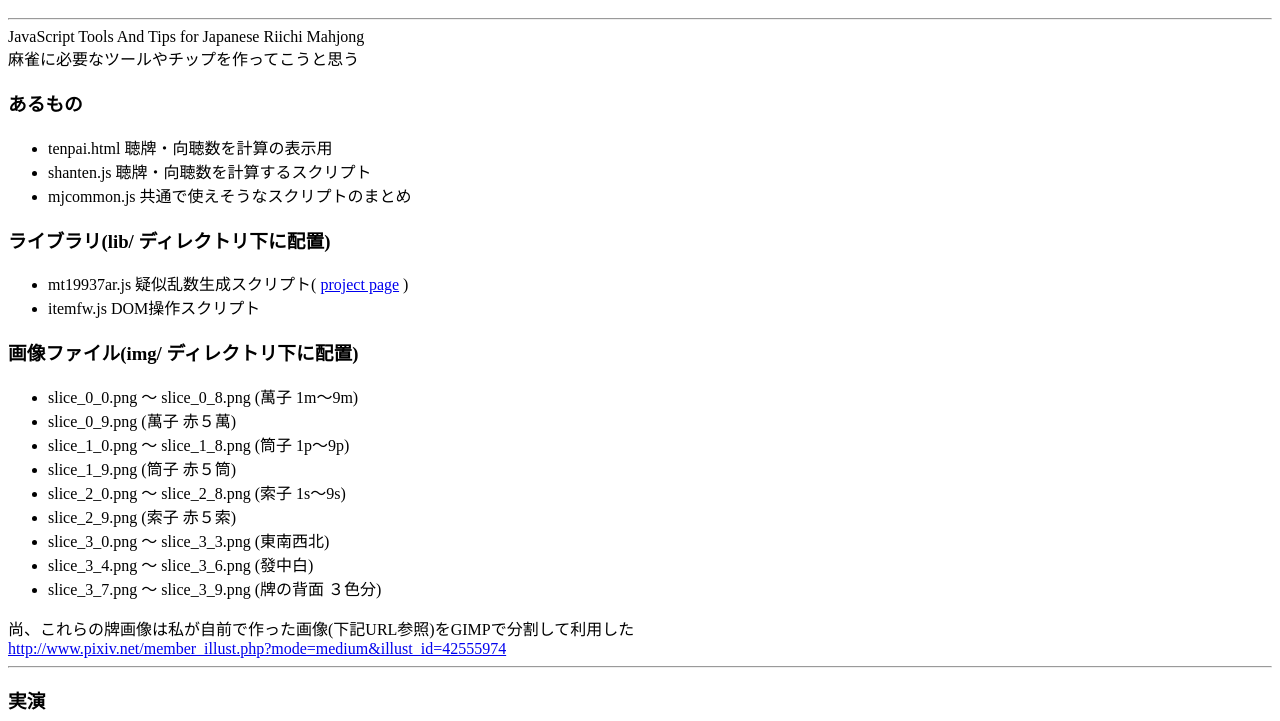
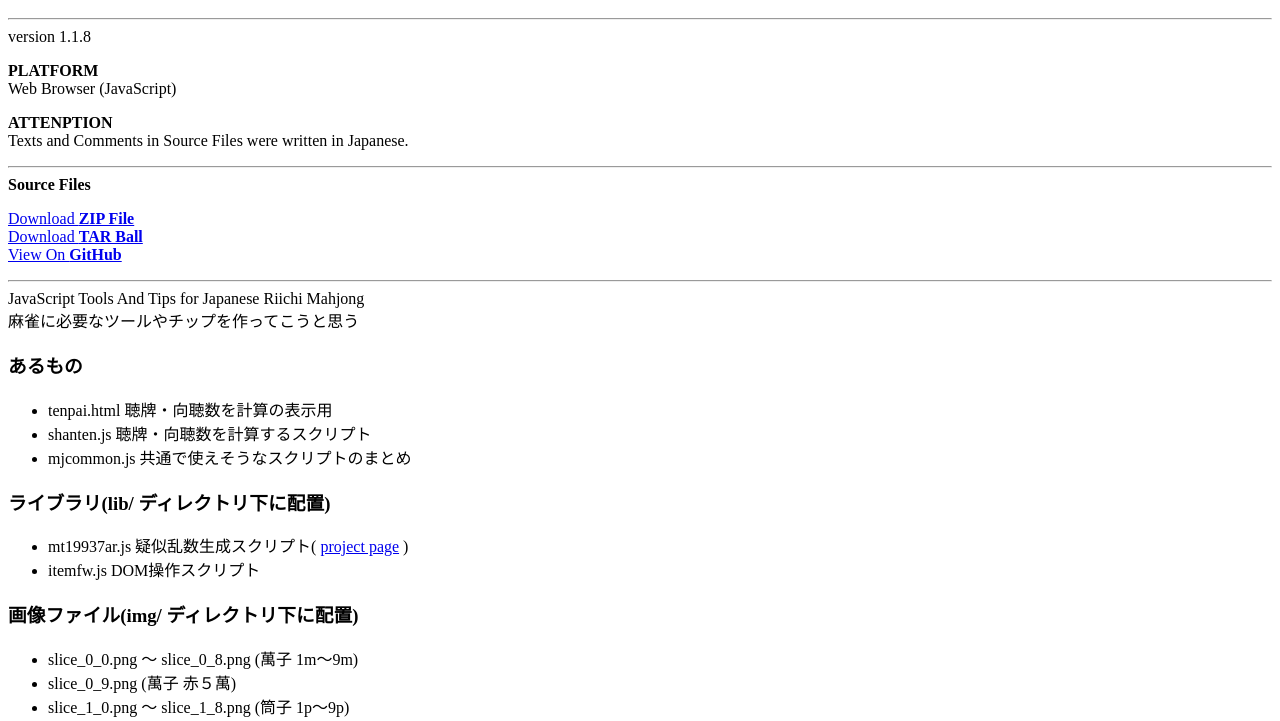
Before and after one commit to neetsdkasu/mahjong-tools-tips-js, a plain HTML site: page index.html in a window 1280 px wide. Shown: the part 48-769 px from the top of the page. Drawn offline with Linux system fonts and the light colour scheme.

Commit message:
Update index.html

```diff
--- a/index.html
+++ b/index.html
@@ -4,6 +4,30 @@
 </head>
 <body>
 <h1>mahjong-tools-tips-js</h1>
+<hr>
+
+<div>version 1.1.8</div>
+
+<p>
+<b>PLATFORM</b><br>
+Web Browser (JavaScript)<br>
+</p>
+
+<p>
+<b>ATTENPTION</b><br>
+Texts and Comments in Source Files were written in Japanese.<br>
+</p>
+
+<hr>
+
+<b>Source Files</b>
+
+<p>
+  <div><a href="https://github.com/neetsdkasu/mahjong-tools-tips-js/zipball/master">Download <strong>ZIP File</strong></a></div>
+  <div><a href="https://github.com/neetsdkasu/mahjong-tools-tips-js/tarball/master">Download <strong>TAR Ball</strong></a></div>
+  <div><a href="https://github.com/neetsdkasu/mahjong-tools-tips-js">View On <strong>GitHub</strong></a></div>
+</p>
+
 <hr>
 
 <div>JavaScript Tools And Tips for Japanese Riichi Mahjong</div>
```
